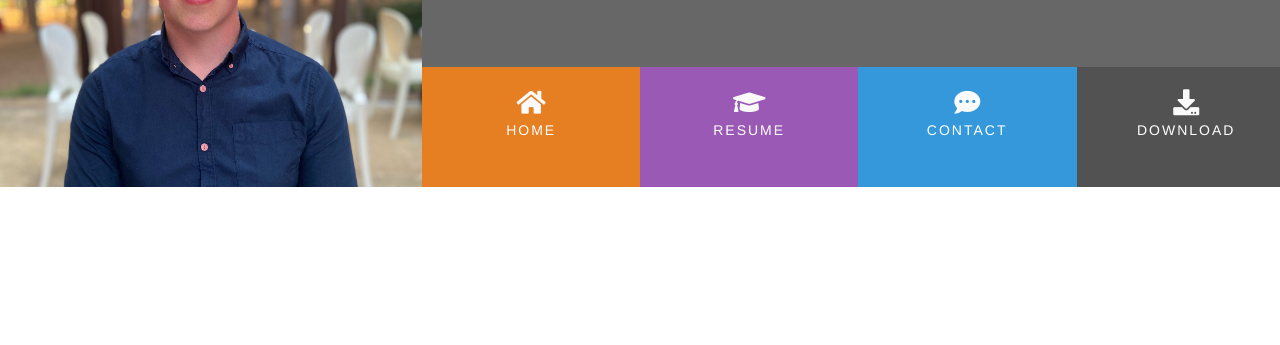
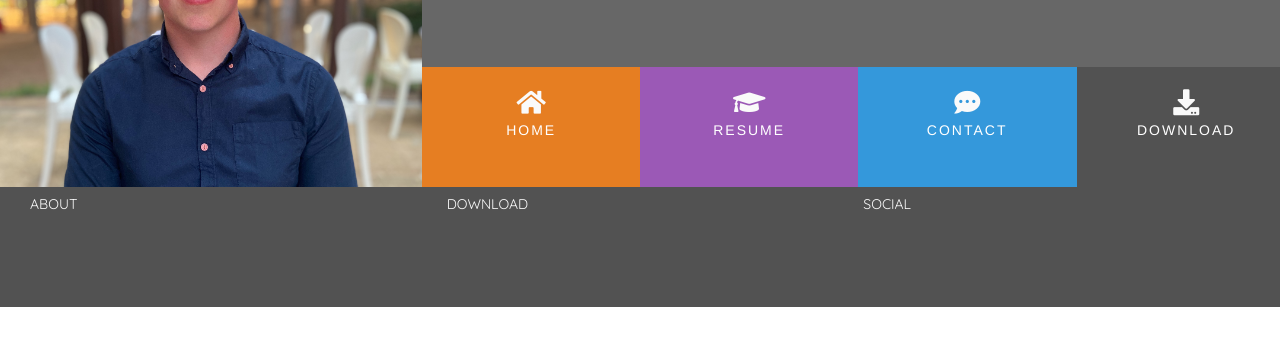
Before and after one commit to TR94/resume-cv, a plain HTML site: page index.html in a window 1280 px wide. Shown: the part 173-518 px from the top of the page. Drawn offline with nearby package versions, Linux system fonts and the light colour scheme; a web font is replaced by a local one.

Commit message:
Add initial footer content and style

```diff
--- a/assets/css/style.css
+++ b/assets/css/style.css
@@ -22,6 +22,22 @@
 
 .ui-menu-color-download {
     background-color: #525252;
+}
+
+/* ---------- Special paddings/margins/text */
+
+h1, h2, h3, h4 {
+    margin: 0;
+}
+
+.uppercase {
+    text-transform: uppercase;
+}
+
+.general-sub {
+    font-family: 'Quicksand', sans-serif;
+    font-weight: 300;
+    color: #fafafa
 }
 
 /* ---------- Heading */
@@ -103,3 +119,11 @@
     background: rgba(211, 211, 211, 0.5);
     height: 120px;
 }
+
+/* ---------- Footer */
+
+footer {
+    background-color: #525252;
+    color: #fafafa;
+    min-height: 120px;
+}
--- a/index.html
+++ b/index.html
@@ -46,8 +46,16 @@
     <section>
 
     </section>
-    <footer>
-
+    <footer class="container-fluid">
+        <div class="col-sm-4">
+            <h5 class="uppercase general-sub">About</h5>
+        </div>
+        <div class="col-sm-4">
+            <h5 class="uppercase general-sub">Download</h5>
+        </div>
+        <div class="col-sm-4">
+            <h5 class="uppercase general-sub">Social</h5>
+        </div>
     </footer>
 
 
```
